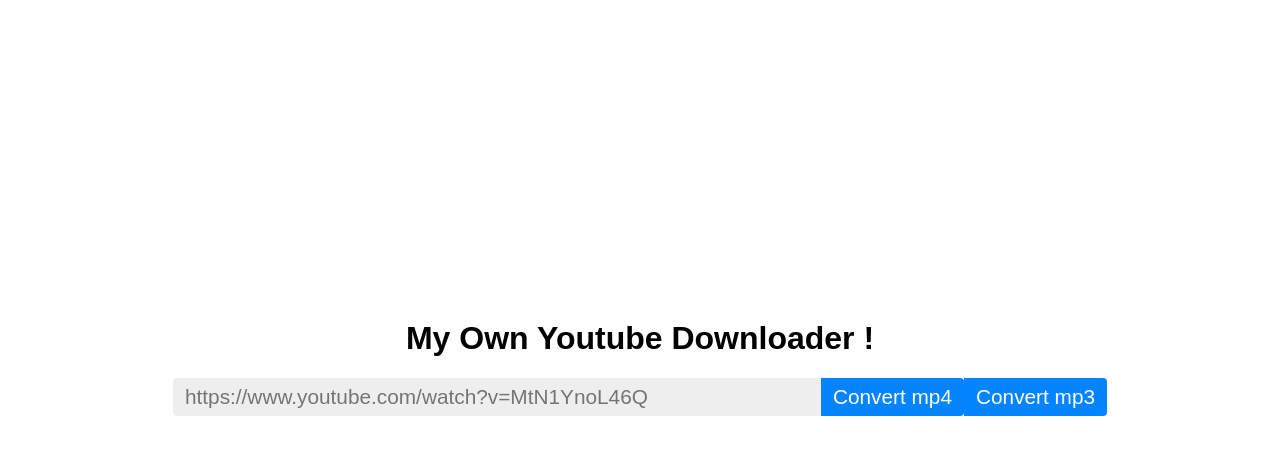
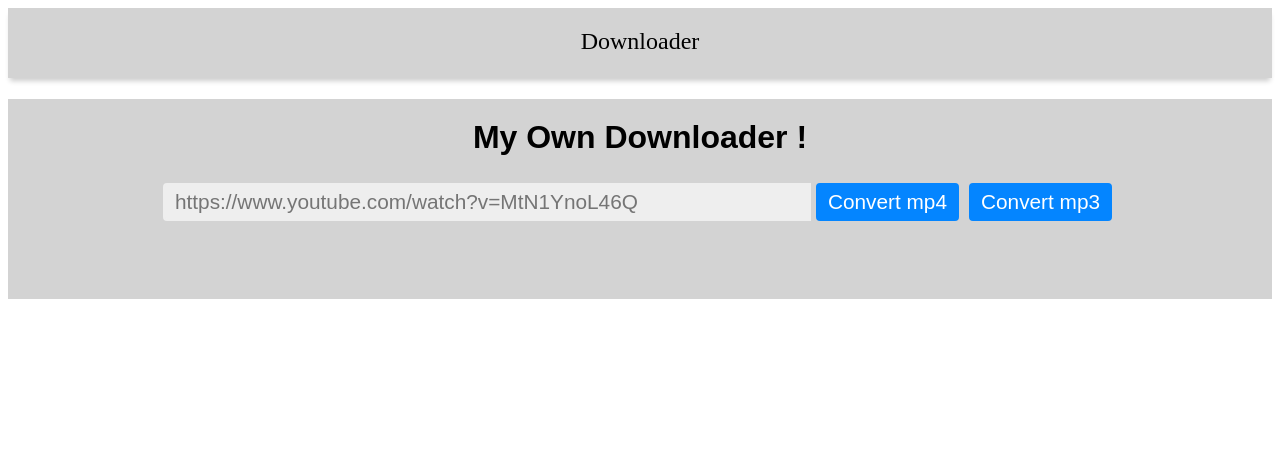
Before and after one commit to githubakarsh/My-VideoDownloader, a website: page src/index.html in a window 1280 px wide. Drawn offline with Linux system fonts and the light colour scheme.

Commit message:
improved css

```diff
--- a/src/index.html
+++ b/src/index.html
@@ -7,8 +7,11 @@
 </head>
 
 <body>
-    <h1 class="heading">My Own Youtube Downloader !</h1>
+    <nav class="header">Downloader</nav>
+    <div class="card">
+    <h1 class="heading">My Own Downloader !</h1>
     <input class="URL-input" placeholder="https://www.youtube.com/watch?v=MtN1YnoL46Q"><button class="convert-button" id="mp4">Convert mp4</button><button class="convert-button" id='mp3'>Convert mp3</button>
+    </div>
     <script src='script.js'></script>
 </body>
 
--- a/src/style.css
+++ b/src/style.css
@@ -3,7 +3,7 @@
 }
 .heading {
     font-family: Arial;
-    margin-top:40vh;
+    padding-top: 20px;
 }
 .URL-input, .convert-button {
     font-size:1.3em;
@@ -21,8 +21,21 @@
     border:2px solid #0485ff;
 }
 .convert-button {
-    border-radius:0px 4px 4px 0px;
+    border-radius:4px 4px 4px 4px;
     border:2px solid #0485ff;
     background: #0485ff;
     color:white;
+    margin: 5px;
 }
+.header {
+    background-color: lightgray;
+    height: 50px;
+    font-size: 24px;
+    padding-top: 20px;
+    position: relative;
+    box-shadow: 0 5px 5px -2px rgba(0,0,0,.2);
+}
+.card {
+    background-color: lightgray;
+    height: 200px;
+}
```
